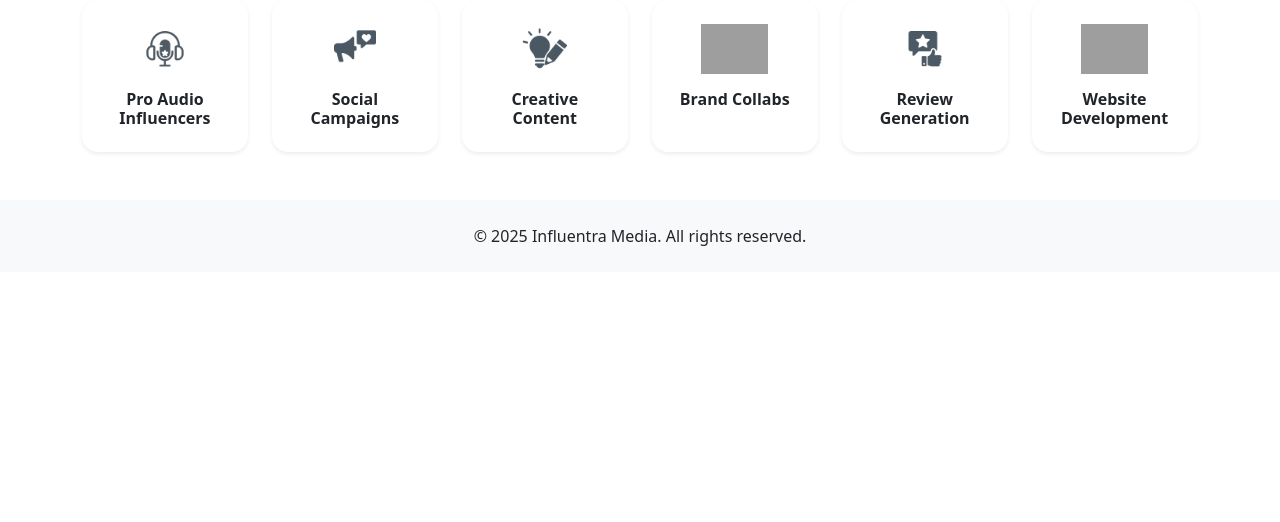
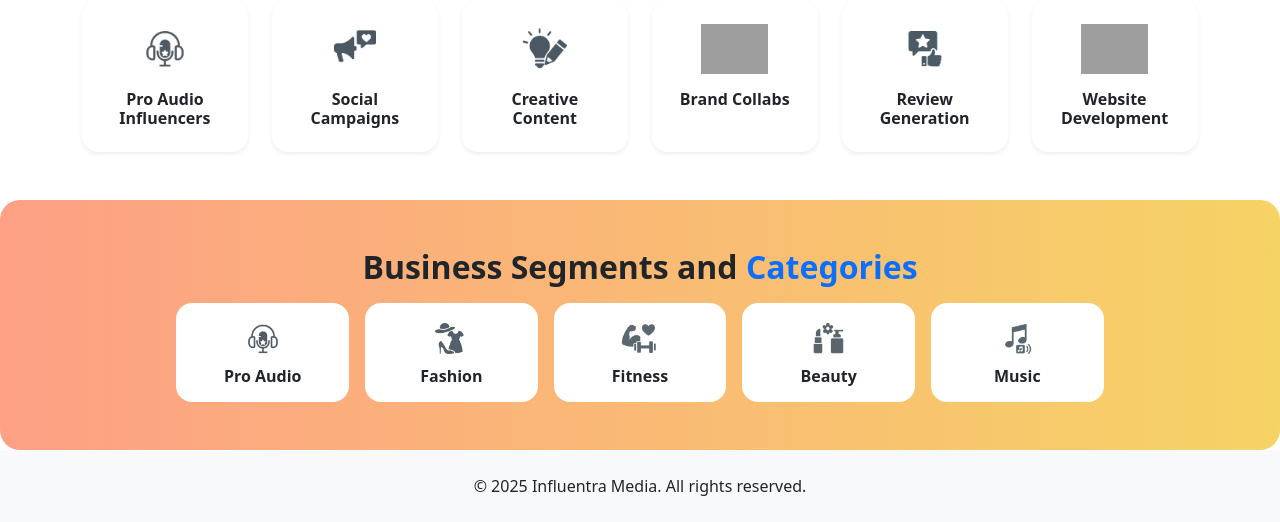
Before and after one commit to sukanta481/influentra-media, a PHP site: page / in a window 1280 px wide. Shown: the part 1528-2050 px from the top of the page. Before the commit the page ends 1774 px from the top, so only its background shows below. Run offline with PHP 8.4, Linux system fonts and the light colour scheme; grey boxes are pictures that could not be loaded.

Commit message:
add category section

```diff
--- /dev/null
+++ b/category-section.php
@@ -0,0 +1,38 @@
+
+<section class="category-section py-5" style="background: linear-gradient(to right, #fda085, #f6d365); border-radius: 20px;">
+  <div class="container text-center">
+    <h2 class="fw-bold mb-3">Business Segments and <span class="text-primary">Categories</span></h2>
+    <div class="row justify-content-center g-3">
+      <div class="col-6 col-md-2">
+        <div class="category-card bg-white rounded-4 p-3 h-100 d-flex flex-column align-items-center justify-content-center">
+          <img src="img/service1.png" alt="Pro Audio" class="img-fluid mb-2" style="height: 40px;">
+          <h6 class="fw-semibold mb-0">Pro Audio</h6>
+        </div>
+      </div>
+      <div class="col-6 col-md-2">
+        <div class="category-card bg-white rounded-4 p-3 h-100 d-flex flex-column align-items-center justify-content-center">
+          <img src="img/fashion.png" alt="Fashion" class="img-fluid mb-2" style="height: 40px;">
+          <h6 class="fw-semibold mb-0">Fashion</h6>
+        </div>
+      </div>
+      <div class="col-6 col-md-2">
+        <div class="category-card bg-white rounded-4 p-3 h-100 d-flex flex-column align-items-center justify-content-center">
+          <img src="img/fitness.png" alt="Fitness" class="img-fluid mb-2" style="height: 40px;">
+          <h6 class="fw-semibold mb-0">Fitness</h6>
+        </div>
+      </div>
+      <div class="col-6 col-md-2">
+        <div class="category-card bg-white rounded-4 p-3 h-100 d-flex flex-column align-items-center justify-content-center">
+          <img src="img/beauty.png" alt="Beauty" class="img-fluid mb-2" style="height: 40px;">
+          <h6 class="fw-semibold mb-0">Beauty</h6>
+        </div>
+      </div>
+      <div class="col-6 col-md-2">
+        <div class="category-card bg-white rounded-4 p-3 h-100 d-flex flex-column align-items-center justify-content-center">
+          <img src="img/music.png" alt="Music" class="img-fluid mb-2" style="height: 40px;">
+          <h6 class="fw-semibold mb-0">Music</h6>
+        </div>
+      </div>
+    </div>
+  </div>
+</section>
--- a/header.php
+++ b/header.php
@@ -22,7 +22,7 @@
       <div class="collapse navbar-collapse justify-content-end" id="navbarNav">
         <ul class="navbar-nav">
           <li class="nav-item"><a class="nav-link" href="#">Find Influencers</a></li>
-          <li class="nav-item"><a class="nav-link" href="#">Services</a></li>
+          <li class="nav-item"><a class="nav-link" href="#">Start a Campaign</a></li>
           <li class="nav-item"><a class="nav-link" href="#">Blog</a></li>
           <li class="nav-item"><a class="nav-link" href="#">Contact Us</a></li>
         </ul>
--- a/index.php
+++ b/index.php
@@ -2,4 +2,5 @@
 <?php include 'main-section.php'; ?>
 <?php include 'technology-driven-section.php'; ?>
 <?php include 'services-section.php'; ?>
+<?php include 'category-section.php'; ?>
 <?php include 'footer.php'; ?>
--- a/style.css
+++ b/style.css
@@ -244,3 +244,19 @@ body {
     width: 16.66%;
   }
 }
+
+.category-section h2 span {
+  color: #6c5ce7;
+}
+.category-card {
+  transition: all 0.3s ease;
+}
+.category-card:hover {
+  transform: translateY(-4px);
+  box-shadow: 0 5px 20px rgba(0,0,0,0.1);
+}
+@media (max-width: 576px) {
+  .category-card h6 {
+    font-size: 0.85rem;
+  }
+}
--- a/technology-driven-section.php
+++ b/technology-driven-section.php
@@ -1,5 +1,5 @@
 
-<section class="services tech-driven-section py-5">
+<section class="tech-driven-section py-5">
   <div class="container">
     <div class="text-center mb-5">
       <h2 class="fw-bold">Technology Driven</h2>
@@ -16,7 +16,7 @@
       <div class="col-lg-6">
         <div class="card p-4 mb-4 shadow border-0 rounded-4">
           <div class="d-flex align-items-center">
-            <img src="img/influencer_pic1.png" class="img-fluid rounded me-3" style="width: 100px;" alt="Influencer">
+            <img src="img/Influencer_pic1.png" class="img-fluid rounded me-3" style="width: 100px;" alt="Influencer">
             <div>
               <h5 class="fw-bold mb-1">Influencers</h5>
               <p class="text-muted mb-2">
```
Also changed, not shown: img/beauty.png (added), img/fashion.png (added), img/fitness.png (added), img/music.png (added), 1 other file.
